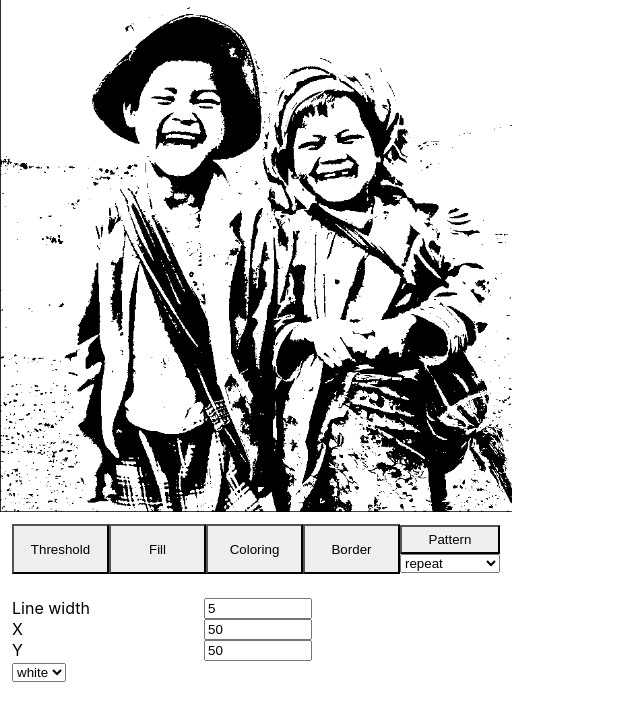
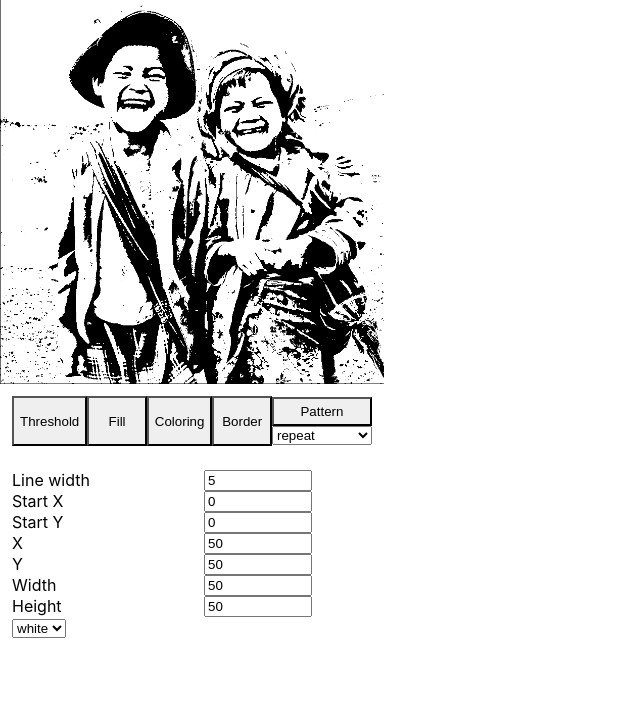
Before and after one commit to egxn/rat-rat, a React (Create React App) app: page / in a window 1280 px wide. Shown: the top 720 px of the page, without its empty margins (0-640 px from the left). Built offline with nearby package versions, Linux system fonts and the light colour scheme.

Commit message:
✍🏻 Add lines attributes

```diff
--- a/src/8419.ts
+++ b/src/8419.ts
@@ -80,15 +80,16 @@ function border(src: ImageData): Uint8ClampedArray {
   return pixels;
 }
 
-function patternLines({color = 'blue' ,lineWidth = 5, x = 50, y = 50}): HTMLCanvasElement {
+function patternLines({color = 'blue' ,height = 50, lineWidth = 5, startX = 0, startY = 0, width = 50 , x = 50, y = 50}): HTMLCanvasElement {
   const canvas = document.createElement('canvas');
   const ctx = canvas.getContext('2d');
-  canvas.width = Math.abs(x);
-  canvas.height = Math.abs(y);
+  canvas.width = Math.abs(width);
+  canvas.height = Math.abs(height);
 
   if (ctx) {
+    ctx.lineCap = 'round';
     ctx.beginPath();
-    ctx.moveTo(0, 0);
+    ctx.moveTo(startX, startY);
     ctx.lineTo(x, y);
     ctx.strokeStyle = color;
     ctx.lineWidth = lineWidth;
--- a/src/App.css
+++ b/src/App.css
@@ -4,7 +4,7 @@
   flex-direction: column;
   justify-content: center;
   position: relative;
-  width: 40%;
+  width: 30%;
 }
 
 .toolbar {
--- a/src/App.tsx
+++ b/src/App.tsx
@@ -5,7 +5,11 @@ import './App.css';
 
 interface patternSettings {
   color?: string,
+  height?: number,
   lineWidth?: number,
+  startX?: number,
+  startY?: number,
+  width?: number,
   x?: number,
   y?: number,
 }
@@ -15,7 +19,11 @@ function App() {
   const [patternRepeat, setPatternRepeat] = useState<string>('repeat');
   const [patternSettings, setPatternSettings] = useState<patternSettings>({
     color: 'white',
+    height: 50,
     lineWidth: 5,
+    startX: 0,
+    startY: 0,
+    width: 50,
     x: 50,
     y: 50,
   });
@@ -97,25 +105,61 @@ function App() {
           <div className='row'>
             <label>Line width</label>
             <input
-              type="number"
               onChange={(e) => setPatternSettings({...patternSettings, lineWidth: Number(e.target.value)})}
               value={patternSettings.lineWidth}
+              type="number"
+            />
+          </div>
+          <div className='row'>
+            <label>Start X</label>
+            <input
+              max={patternSettings.width}
+              onChange={(e) => setPatternSettings({...patternSettings, startX: Number(e.target.value)})}
+              value={patternSettings.startX}
+              type="number"
+            />
+          </div>
+          <div className='row'>
+            <label>Start Y</label>
+            <input
+              max={patternSettings.height}
+              onChange={(e) => setPatternSettings({...patternSettings, startY: Number(e.target.value)})}
+              value={patternSettings.startY}
+              type="number"
             />
           </div>
           <div className='row'>
             <label>X</label>
             <input
-              type="number"
+              max={patternSettings.width}
               onChange={(e) => setPatternSettings({...patternSettings, x: Number(e.target.value)})}
               value={patternSettings.x}
+              type="number"
             />
           </div>
           <div className='row'>
             <label>Y</label>
             <input
-              type="number"
+              max={patternSettings.height}
               onChange={(e) => setPatternSettings({...patternSettings, y: Number(e.target.value)})}
               value={patternSettings.y}
+              type="number"
+            />
+          </div>
+          <div className='row'>
+            <label>Width</label>
+            <input
+              onChange={(e) => setPatternSettings({...patternSettings, width: Number(e.target.value)})}
+              value={patternSettings.width}
+              type="number"
+            />
+          </div>
+          <div className='row'>
+            <label>Height</label>
+            <input
+              onChange={(e) => setPatternSettings({...patternSettings, height: Number(e.target.value)})}
+              value={patternSettings.height}
+              type="number"
             />
           </div>
           <div>
```
